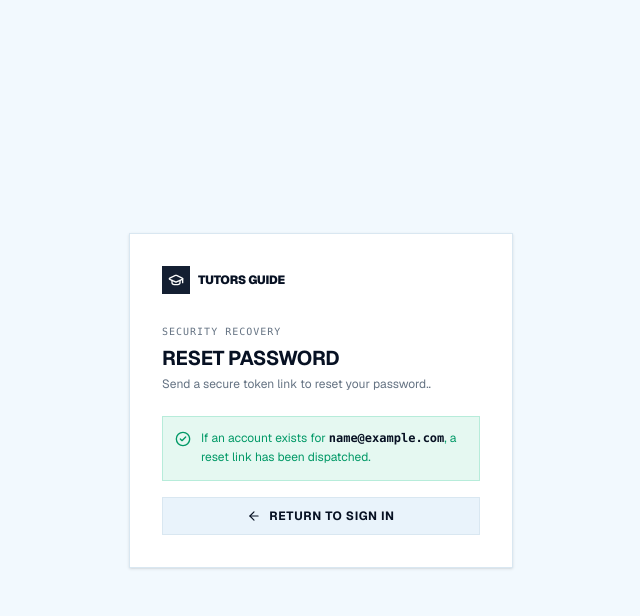
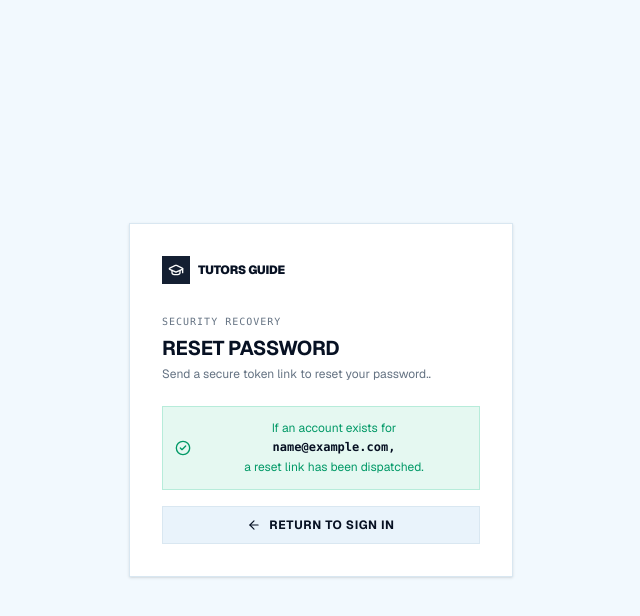
Before and after one commit to enguide/tutors-guide, a Next.js app in the folder tutors-guide/: page /forgot-password in a window 1280 px wide. Both pictures are taken after typing "name@example.com" into the empty fields and a click on the button "SEND RESET LINK". Shown: the top 616 px of the page, without its empty margins (319-959 px from the left). Built offline with nearby package versions, Linux system fonts and the light colour scheme; no server answers; the database is empty.

Commit message:
Commit 0.12.4.16  (Reset Format Update)

```diff
--- a/tutors-guide/app/forgot-password/page.tsx
+++ b/tutors-guide/app/forgot-password/page.tsx
@@ -49,11 +49,13 @@ export default function ForgotPasswordPage() {
 
         {submitted ? (
           <div className="space-y-4">
-            <div className="p-3 bg-emerald-500/10 border border-emerald-500/20 text-xs text-emerald-600 dark:text-emerald-400 flex items-start gap-2.5">
-              <CheckCircle2 className="w-4 h-4 mt-0.5 shrink-0" />
-              <span className="leading-relaxed">
-                If an account exists for <strong className="font-mono text-foreground">{email}</strong>, a reset link has been dispatched.
-              </span>
+            <div className="p-3 bg-emerald-500/10 border border-emerald-500/20 text-xs text-emerald-600 dark:text-emerald-400 flex items-center gap-2.5">
+              <CheckCircle2 className="w-4 h-4 shrink-0" />
+              <div className="flex-1 text-center leading-relaxed">
+                <div>If an account exists for</div>
+                <div className="font-mono text-foreground font-semibold">{email},</div>
+                <div>a reset link has been dispatched.</div>
+              </div>
             </div>
             <Link
               href="/login"
```
